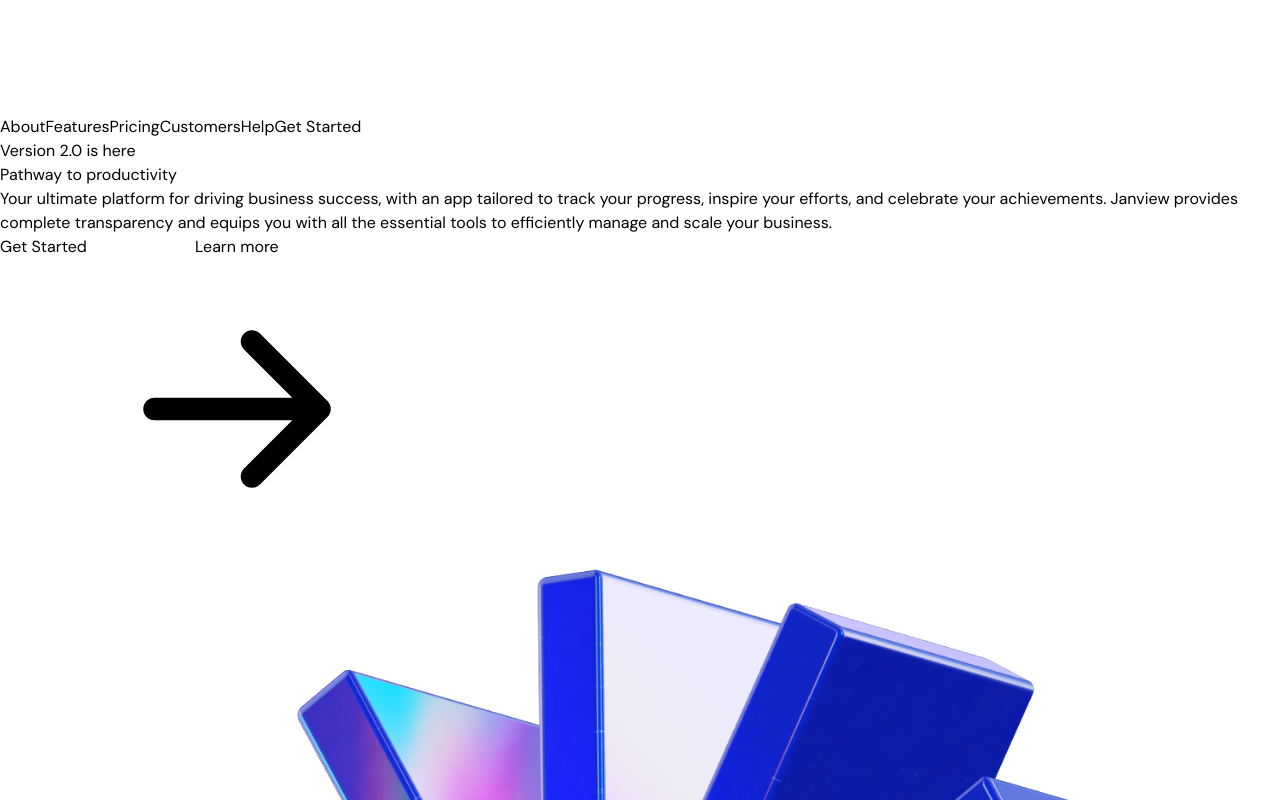
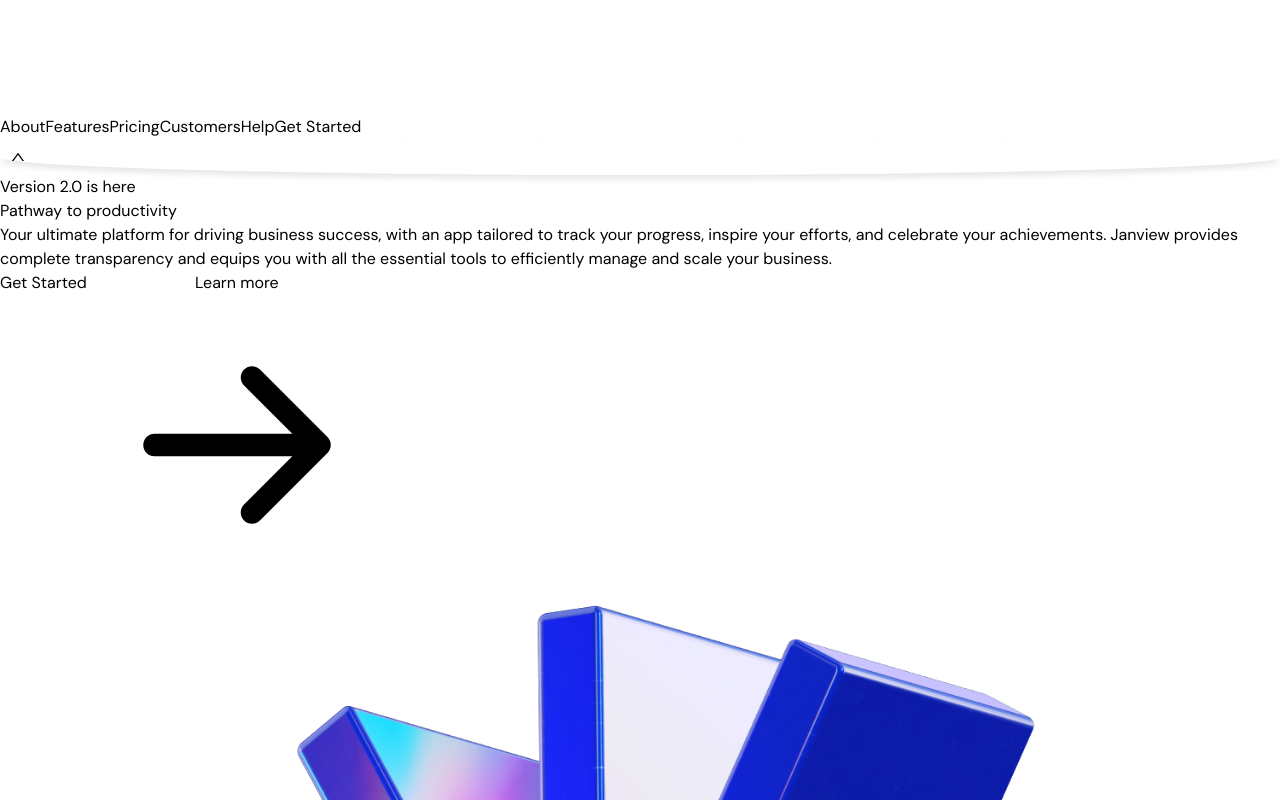
Before and after one commit to JohnDoe4991/JanviewLandingPage, a Next.js app: page / in a window 1280 px wide. Shown: the part 2520-3320 px from the top of the page. Built offline with nearby package versions, Linux system fonts and the light colour scheme.

Commit message:
back to top

```diff
--- a/src/app/page.tsx
+++ b/src/app/page.tsx
@@ -7,10 +7,12 @@
 import { Testimonials } from "@/sections/Testimonials";
 import { CallToAction } from "@/sections/CallToAction";
 import { Footer } from "@/sections/Footer";
+import { ScrollToTop } from "@/sections/ScrollToTop";
 
 export default function Home() {
   return <>
   <Header/>
+  <ScrollToTop/>
   <Hero/>
   <Janview/>
   <LogoTicker/>
--- /dev/null
+++ b/src/sections/ScrollToTop.tsx
@@ -0,0 +1,39 @@
+"use client"
+import { useState, useEffect } from "react";
+import { AiOutlineUp } from "react-icons/ai";
+
+export const ScrollToTop = () => {
+  const [isVisible, setIsVisible] = useState(false);
+
+  const checkScrollTop = () => {
+    if (window.scrollY > 300) {
+      setIsVisible(true);
+    } else {
+      setIsVisible(false);
+    }
+  };
+
+  const handleScrollToTop = () => {
+    window.scrollTo({ top: 0, behavior: 'smooth' });
+  };
+
+  useEffect(() => {
+    window.addEventListener('scroll', checkScrollTop);
+
+    return () => {
+      window.removeEventListener('scroll', checkScrollTop);
+    };
+  }, []);
+
+  return (
+    <div
+      className={`fixed bottom-4 right-4 z-50 transition-opacity duration-300 ${
+        isVisible ? 'opacity-100' : 'opacity-0'
+      }`}
+      onClick={handleScrollToTop}
+      style={{ cursor: 'pointer', backgroundColor: 'white', borderRadius: '50%', padding: '10px', boxShadow: '0 4px 6px rgba(0,0,0,0.1)' }}
+    >
+      <AiOutlineUp className="w-6 h-6 text-black" />
+    </div>
+  );
+};
```
Also changed, not shown: src/sections/Header.tsx (line endings or trailing spaces).
